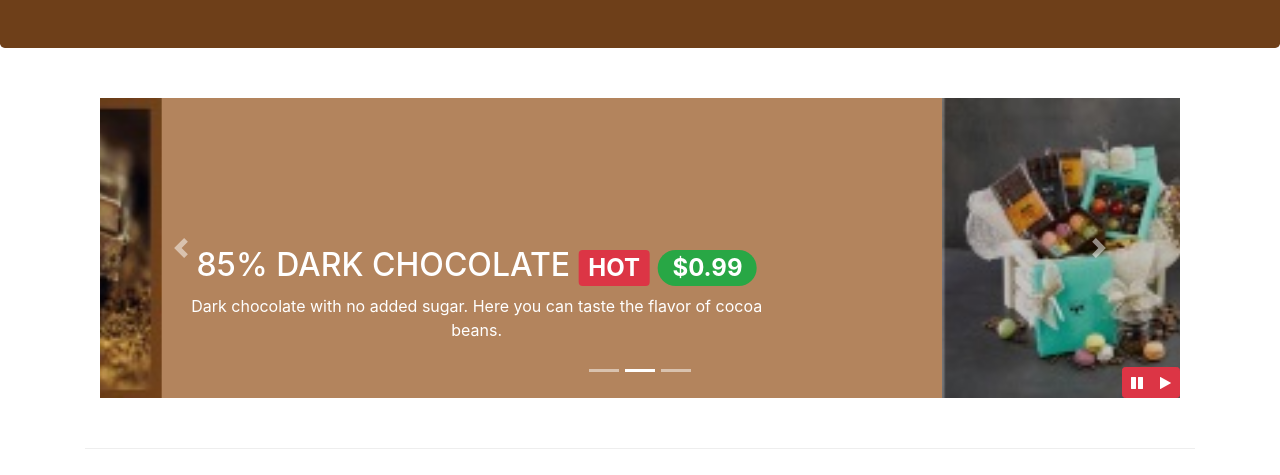
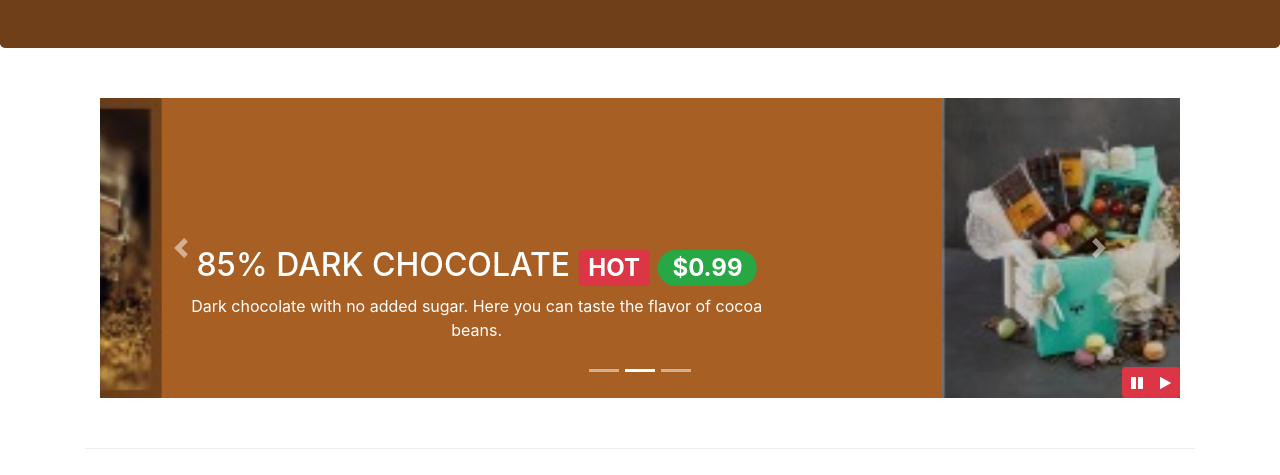
Before and after one commit to gemGreece/Le-Chocolat, a website: page index.html in a window 1280 px wide. Shown: the part 325-800 px from the top of the page. Drawn offline with nearby package versions, Linux system fonts and the light colour scheme.

Commit message:
GeorgeMitronikas' Final Bootstrap Project

```diff
--- a/css/styles.css
+++ b/css/styles.css
@@ -60,7 +60,8 @@ address{
 }
 
 .carousel {
-    background:#914d15b0;
+    background-color: rgb(168, 95, 35);
+    /* background:#914d15b0; */
 }
 .carousel-item {
     height: 300px;
```
Also changed, not shown: aboutus.html (+5 -0 lines), basicMenu.html (+5 -1 lines), contactus.html (+5 -0 lines), index.html (+5 -0 lines), package.json (+8 -2 lines), 1 other file.
